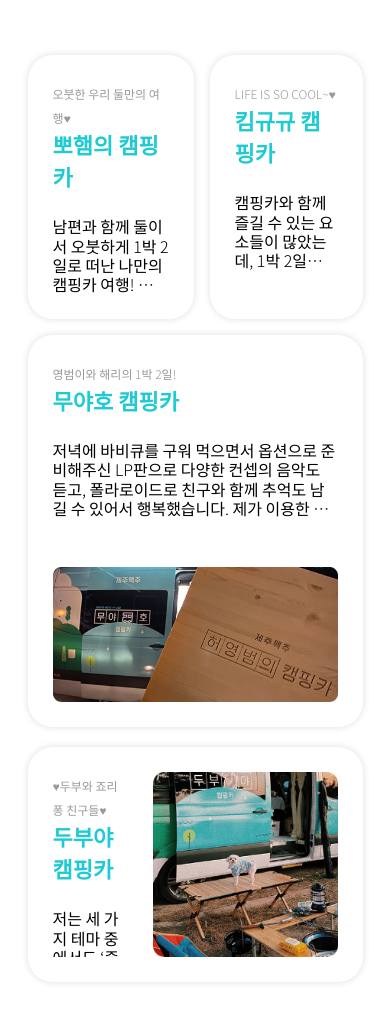
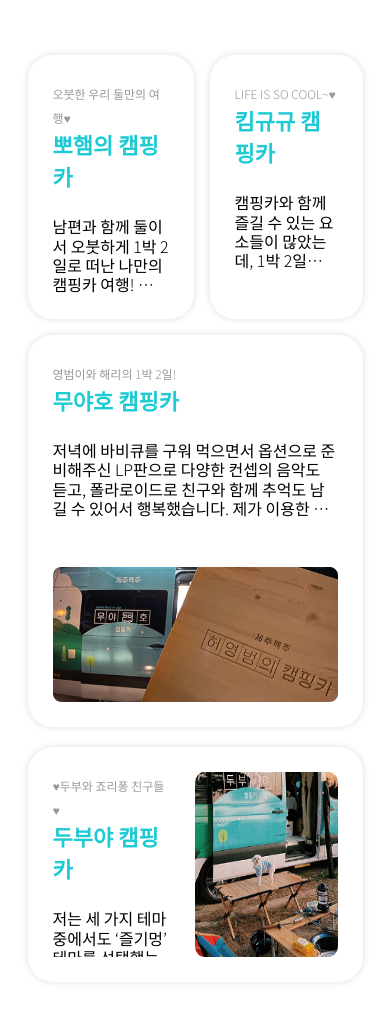
Before and after one commit to ssb1565b/jejuCamping, a plain HTML site: page enjoy.html in a window 390 px wide. Shown: the part 2126-3148 px from the top of the page. Drawn offline with nearby package versions, Linux system fonts and the light colour scheme.

Commit message:
0628두부이미지수정

```diff
--- a/css/enjoy.css
+++ b/css/enjoy.css
@@ -151,7 +151,7 @@ display: block; object-fit: cover; border-radius: 30px;}
     .reviewBox{width: 90%; margin: 50px auto;}
     .reviewBox .box1{display: flex;}
     .reviewBox .box3{margin-top: 20px;}
-    .story4 img{margin-left: 25px;}
+    .story4 img{margin-left: 25px; width: 50%;}
     .storyInner{overflow: hidden;}
 
     .message{font-size: 16px;}
```
